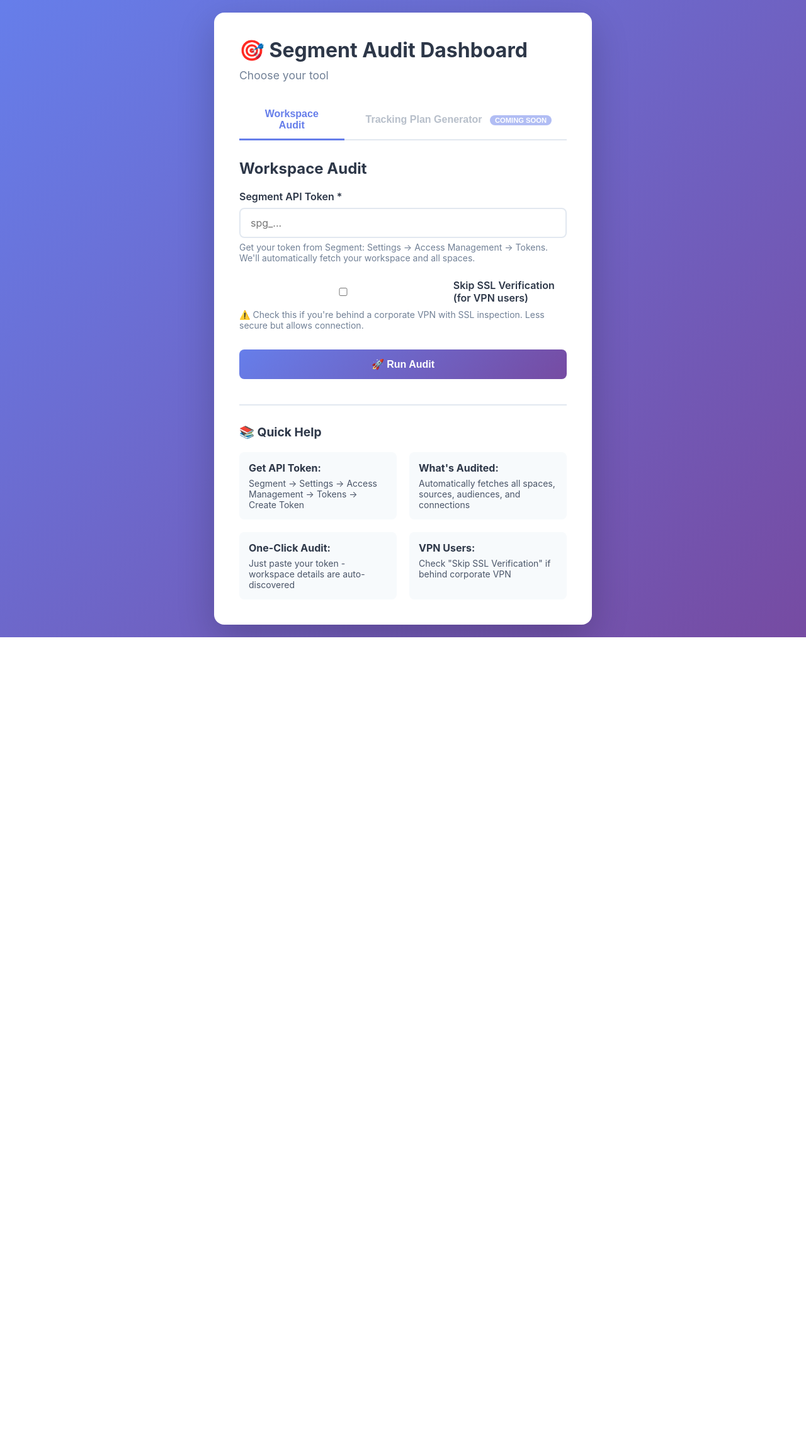
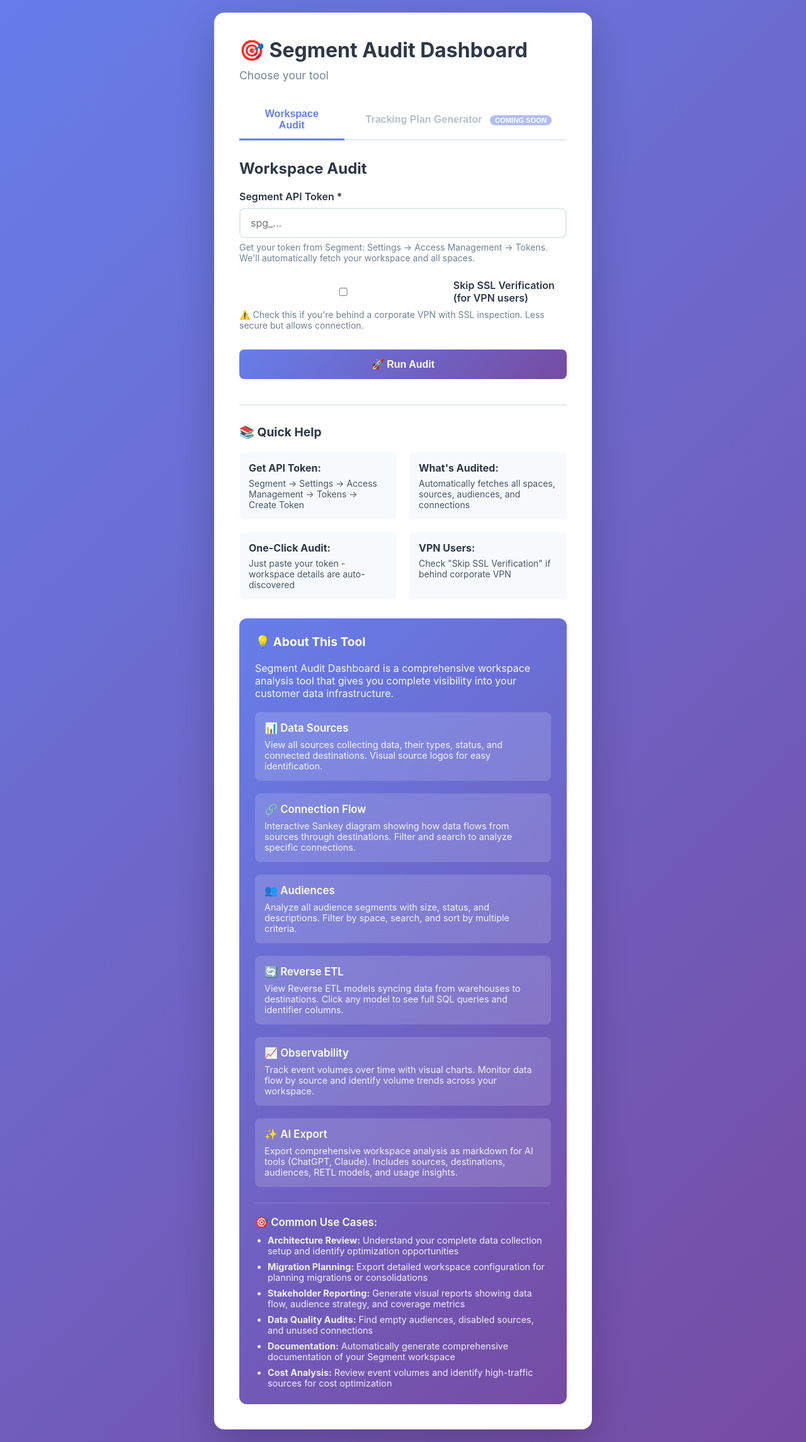
Before and after one commit to jpang007/segment-audit, a Flask app: page / in a window 1280 px wide. Shown: the whole page at 63% size. Before the commit the page ends 1012 px from the top, so only its background shows below. Run offline with Flask 3, Linux system fonts and the light colour scheme.

Commit message:
adding blurb about

```diff
--- a/templates/index.html
+++ b/templates/index.html
@@ -76,6 +76,55 @@
                     <div class="help-item">
                         <strong>VPN Users:</strong>
                         <p>Check "Skip SSL Verification" if behind corporate VPN</p>
+                    </div>
+                </div>
+
+                <div style="margin-top: 30px; padding: 25px; background: linear-gradient(135deg, #667eea 0%, #764ba2 100%); border-radius: 12px; color: white;">
+                    <h3 style="margin-top: 0; color: white;">💡 About This Tool</h3>
+                    <p style="margin-bottom: 20px; opacity: 0.95;">Segment Audit Dashboard is a comprehensive workspace analysis tool that gives you complete visibility into your customer data infrastructure.</p>
+
+                    <div style="display: grid; grid-template-columns: repeat(auto-fit, minmax(280px, 1fr)); gap: 20px; margin-top: 20px;">
+                        <div style="background: rgba(255,255,255,0.15); padding: 15px; border-radius: 8px; backdrop-filter: blur(10px);">
+                            <div style="font-weight: 600; margin-bottom: 8px; font-size: 1.05rem;">📊 Data Sources</div>
+                            <p style="font-size: 0.9rem; margin: 0; opacity: 0.9;">View all sources collecting data, their types, status, and connected destinations. Visual source logos for easy identification.</p>
+                        </div>
+
+                        <div style="background: rgba(255,255,255,0.15); padding: 15px; border-radius: 8px; backdrop-filter: blur(10px);">
+                            <div style="font-weight: 600; margin-bottom: 8px; font-size: 1.05rem;">🔗 Connection Flow</div>
+                            <p style="font-size: 0.9rem; margin: 0; opacity: 0.9;">Interactive Sankey diagram showing how data flows from sources through destinations. Filter and search to analyze specific connections.</p>
+                        </div>
+
+                        <div style="background: rgba(255,255,255,0.15); padding: 15px; border-radius: 8px; backdrop-filter: blur(10px);">
+                            <div style="font-weight: 600; margin-bottom: 8px; font-size: 1.05rem;">👥 Audiences</div>
+                            <p style="font-size: 0.9rem; margin: 0; opacity: 0.9;">Analyze all audience segments with size, status, and descriptions. Filter by space, search, and sort by multiple criteria.</p>
+                        </div>
+
+                        <div style="background: rgba(255,255,255,0.15); padding: 15px; border-radius: 8px; backdrop-filter: blur(10px);">
+                            <div style="font-weight: 600; margin-bottom: 8px; font-size: 1.05rem;">🔄 Reverse ETL</div>
+                            <p style="font-size: 0.9rem; margin: 0; opacity: 0.9;">View Reverse ETL models syncing data from warehouses to destinations. Click any model to see full SQL queries and identifier columns.</p>
+                        </div>
+
+                        <div style="background: rgba(255,255,255,0.15); padding: 15px; border-radius: 8px; backdrop-filter: blur(10px);">
+                            <div style="font-weight: 600; margin-bottom: 8px; font-size: 1.05rem;">📈 Observability</div>
+                            <p style="font-size: 0.9rem; margin: 0; opacity: 0.9;">Track event volumes over time with visual charts. Monitor data flow by source and identify volume trends across your workspace.</p>
+                        </div>
+
+                        <div style="background: rgba(255,255,255,0.15); padding: 15px; border-radius: 8px; backdrop-filter: blur(10px);">
+                            <div style="font-weight: 600; margin-bottom: 8px; font-size: 1.05rem;">✨ AI Export</div>
+                            <p style="font-size: 0.9rem; margin: 0; opacity: 0.9;">Export comprehensive workspace analysis as markdown for AI tools (ChatGPT, Claude). Includes sources, destinations, audiences, RETL models, and usage insights.</p>
+                        </div>
+                    </div>
+
+                    <div style="margin-top: 25px; padding-top: 20px; border-top: 1px solid rgba(255,255,255,0.2);">
+                        <div style="font-weight: 600; margin-bottom: 10px; font-size: 1.05rem;">🎯 Common Use Cases:</div>
+                        <ul style="margin: 0; padding-left: 20px; opacity: 0.9; font-size: 0.9rem;">
+                            <li style="margin-bottom: 8px;"><strong>Architecture Review:</strong> Understand your complete data collection setup and identify optimization opportunities</li>
+                            <li style="margin-bottom: 8px;"><strong>Migration Planning:</strong> Export detailed workspace configuration for planning migrations or consolidations</li>
+                            <li style="margin-bottom: 8px;"><strong>Stakeholder Reporting:</strong> Generate visual reports showing data flow, audience strategy, and coverage metrics</li>
+                            <li style="margin-bottom: 8px;"><strong>Data Quality Audits:</strong> Find empty audiences, disabled sources, and unused connections</li>
+                            <li style="margin-bottom: 8px;"><strong>Documentation:</strong> Automatically generate comprehensive documentation of your Segment workspace</li>
+                            <li><strong>Cost Analysis:</strong> Review event volumes and identify high-traffic sources for cost optimization</li>
+                        </ul>
                     </div>
                 </div>
             </div>
```
